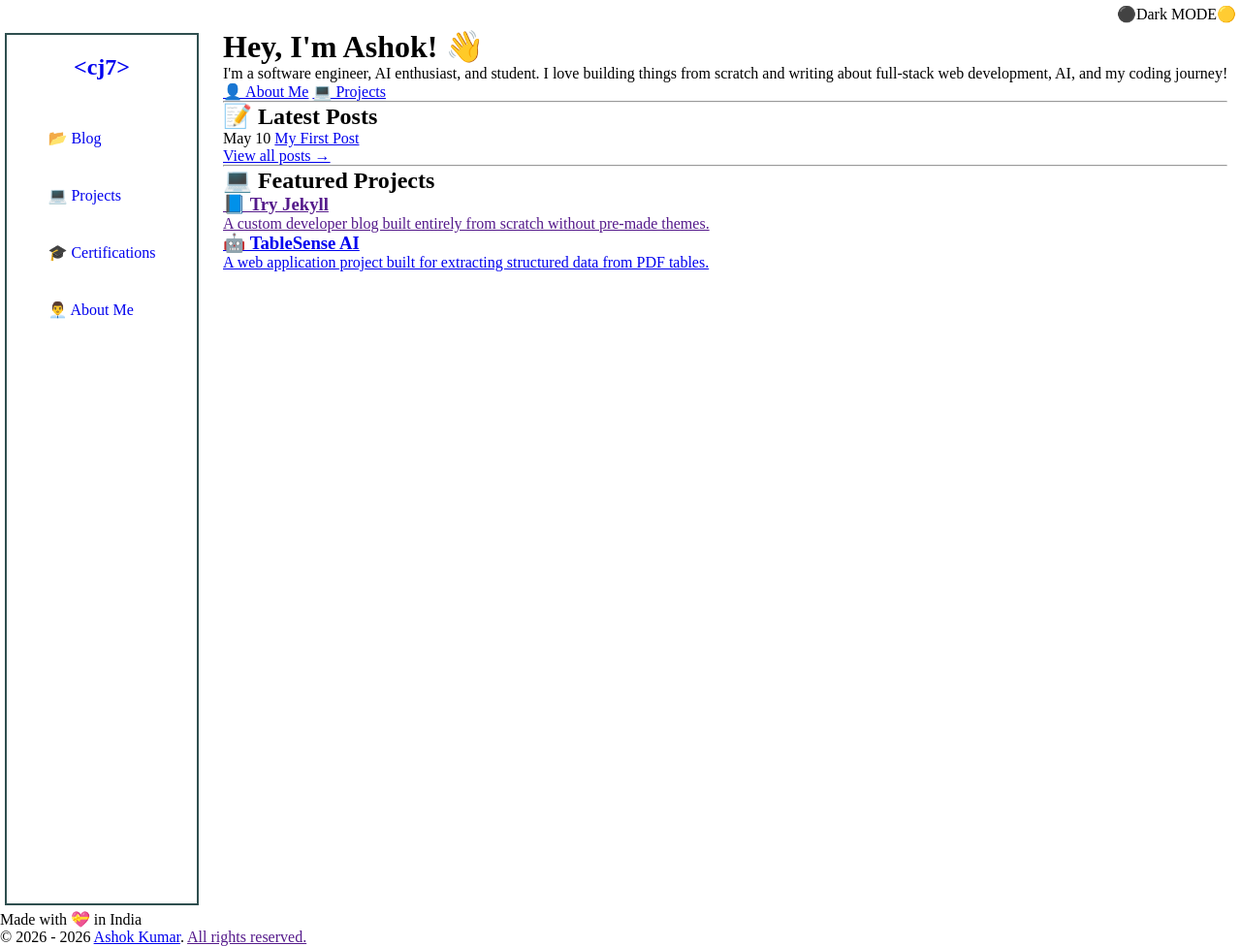
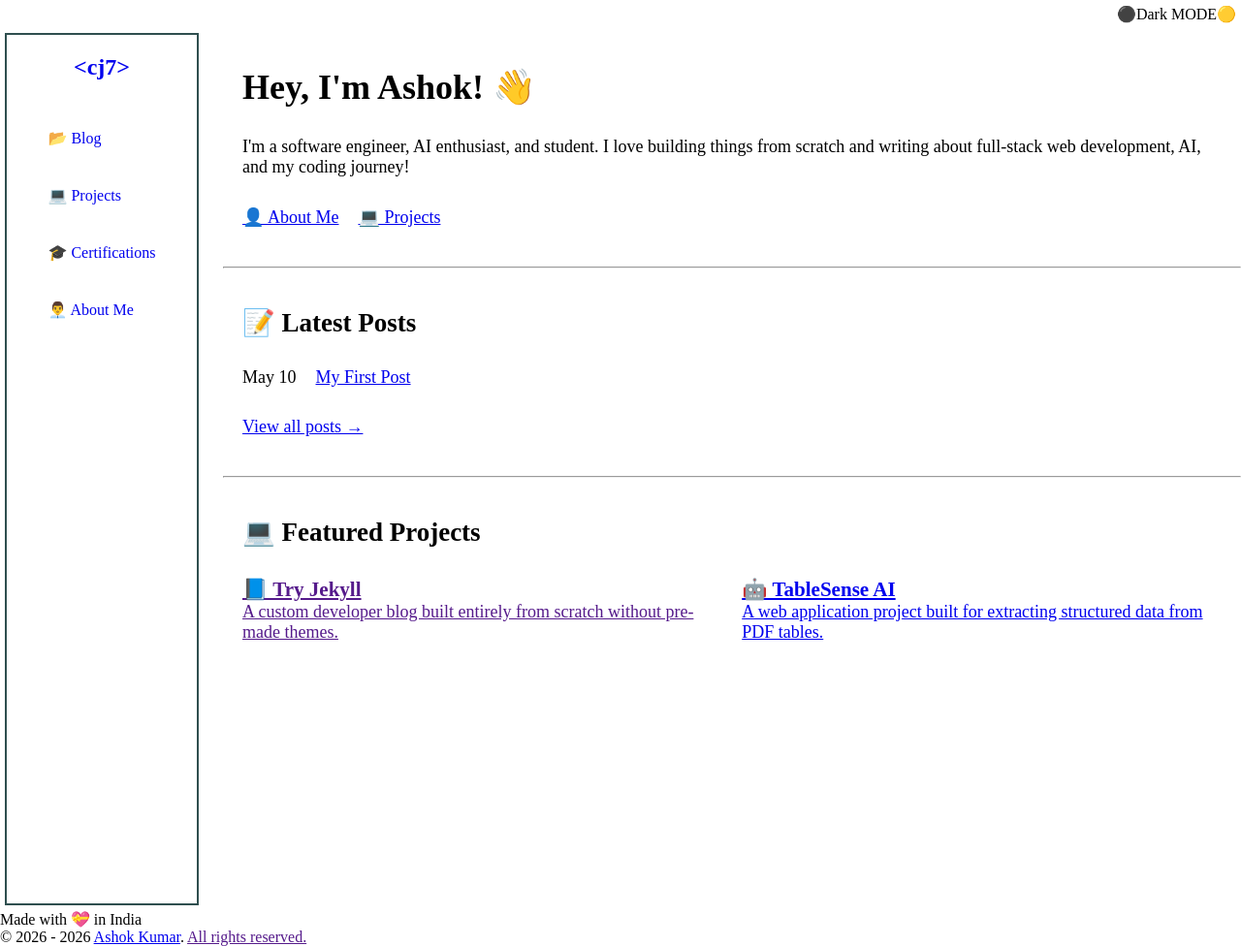
Before and after one commit to cj7-code-journey/cj7-code-journey.github.io, a Jekyll site: the page built from index.md, in a window 1280 px wide. Shown: the whole page at 97% size. Built offline with Jekyll 4.4.1, drawn with Linux system fonts in a browser that asks for light colours.

Commit message:
Apply: basic styles om main content of index page

```diff
--- a/assets/css/main.scss
+++ b/assets/css/main.scss
@@ -7,6 +7,7 @@
     --text-heading: #ffffff;     /* Pure white for headings */
     --accent-color: #9d82f5;     /* Premium Purple link color */
     --sidebar-width: 200px;
+    --normal-font-size: 18px;
     --border-color: #2c2f40;
 }
 
@@ -55,3 +56,18 @@ header{
 //Main Content index.md
 
 //hero section
+.hero-section, .posts-section, .projects-section{
+    margin: 20px 0;
+    padding: 20px;
+    display: flex;
+    flex-direction: column;
+    gap: 30px;
+    font-size: var(--normal-font-size);
+}
+
+.hero-links, .post-item, .project-wrapper{
+    display: flex;
+    gap: 20px;
+}
+
+//blog page
--- a/blog.html
+++ b/blog.html
@@ -3,6 +3,7 @@ layout: default
 title: Blog
 permalink: /blog.html
 ---
+
 
 <h1>👨‍💻 Blog</h1>
 <p>Guides, references, and tutorials on programming, web development, and AI. Welcome to my space.</p>
--- a/index.md
+++ b/index.md
@@ -8,7 +8,7 @@ title: Home
     <p>
         I'm a software engineer, AI enthusiast, and student. I love building things from scratch and writing about full-stack web development, AI, and my coding journey!
     </p>
-    <div>
+    <div class="hero-links">
         <a href="/about.html">👤 About Me</a>
         <a href="/projects.html">💻 Projects</a>
     </div>
@@ -31,7 +31,7 @@ title: Home
 ---
 <div class="projects-section">
     <h2>💻 Featured Projects</h2>
-    <div>
+    <div class="project-wrapper">
         <a href="" target="_blank" class="project-card">
             <h3>📘 Try Jekyll</h3>
             <p>A custom developer blog built entirely from scratch without pre-made themes.</p>
```
